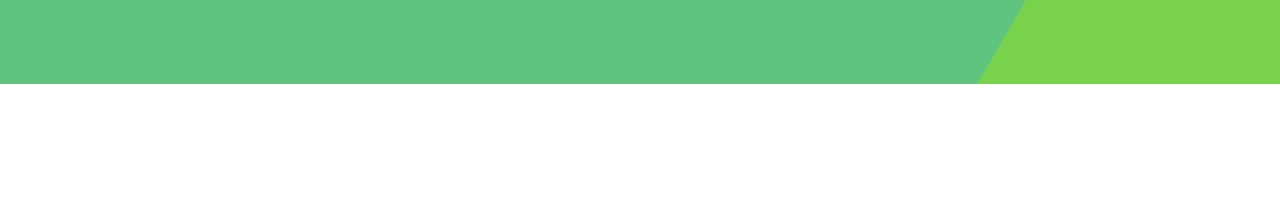
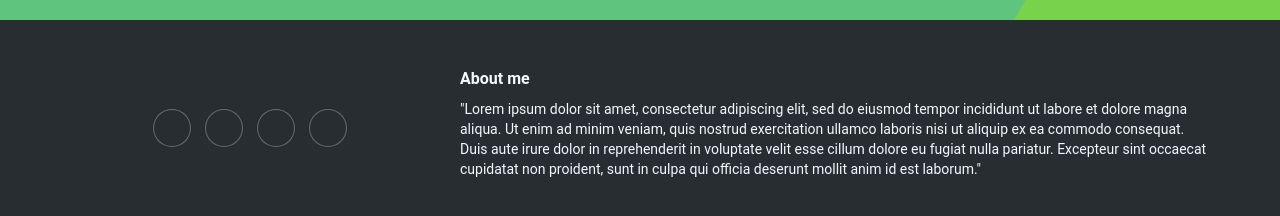
Before and after one commit to PotatoDoge/angular-cheat-sheet, an Angular app: page / in a window 1280 px wide. Shown: the part 716-932 px from the top of the page. Before the commit the page ends 800 px from the top, so only its background shows below. Built offline with nearby package versions, Linux system fonts and the light colour scheme.

Commit message:
Footer created (pending changes)

```diff
--- a/src/app/app.component.html
+++ b/src/app/app.component.html
@@ -2,3 +2,4 @@
 <div class="bg bg2"></div>
 <div class="bg bg3"></div>
 <app-about></app-about>
+<app-footer></app-footer>
--- a/src/app/app.module.ts
+++ b/src/app/app.module.ts
@@ -3,11 +3,13 @@ import { BrowserModule } from '@angular/platform-browser';
 
 import { AppComponent } from './app.component';
 import { AboutComponent } from './about/about.component';
+import { FooterComponent } from './footer/footer.component';
 
 @NgModule({
   declarations: [
     AppComponent,
-    AboutComponent
+    AboutComponent,
+    FooterComponent
   ],
   imports: [
     BrowserModule
--- /dev/null
+++ b/src/app/footer/footer.component.css
@@ -0,0 +1,89 @@
+.footer-dark {
+  padding:50px 0;
+  color:#f0f9ff;
+  background-color:#282d32;
+}
+
+.footer-dark h3 {
+  margin-top:0;
+  margin-bottom:12px;
+  font-weight:bold;
+  font-size:16px;
+}
+
+.footer-dark ul {
+  padding:0;
+  list-style:none;
+  line-height:1.6;
+  font-size:14px;
+  margin-bottom:0;
+}
+
+.footer-dark ul a {
+  color:inherit;
+  text-decoration:none;
+  opacity:0.6;
+}
+
+.footer-dark ul a:hover {
+  opacity:0.8;
+}
+
+@media (max-width:767px) {
+  .footer-dark .item:not(.social) {
+    text-align:center;
+    padding-bottom:20px;
+  }
+}
+
+.footer-dark .item.text {
+  margin-bottom:36px;
+}
+
+@media (max-width:767px) {
+  .footer-dark .item.text {
+    margin-bottom:0;
+  }
+}
+
+.footer-dark .item.text p {
+  opacity:0.6;
+  margin-bottom:0;
+}
+
+.footer-dark .item.social {
+  text-align:center;
+}
+
+@media (max-width:991px) {
+  .footer-dark .item.social {
+    text-align:center;
+    margin-top:20px;
+  }
+}
+
+.footer-dark .item.social > a {
+  font-size:20px;
+  width:36px;
+  height:36px;
+  line-height:36px;
+  display:inline-block;
+  text-align:center;
+  border-radius:50%;
+  box-shadow:0 0 0 1px rgba(255,255,255,0.4);
+  margin:0 8px;
+  color:#fff;
+  opacity:0.75;
+}
+
+.footer-dark .item.social > a:hover {
+  opacity:0.9;
+}
+
+.footer-dark .copyright {
+  text-align:center;
+  padding-top:24px;
+  opacity:0.3;
+  font-size:13px;
+  margin-bottom:0;
+}
--- /dev/null
+++ b/src/app/footer/footer.component.html
@@ -0,0 +1,20 @@
+<div class="footer-dark" style="margin-top:50px ;">
+    <footer>
+        <div class="container">
+            <div class="row">
+                <div class="col-xs-4" style="margin-top:40px;">
+                    <div class="col item social">
+                        <a href="#"><i class="icon ion-social-facebook"></i></a>
+                        <a href="#"><i class="icon ion-social-twitter"></i></a>
+                        <a href="#"><i class="icon ion-social-snapchat"></i></a>
+                        <a href="#"><i class="icon ion-social-instagram"></i></a>
+                    </div>
+                </div>
+                <div class="col-xs-8">
+                    <h3>About me</h3>
+                    <p>"Lorem ipsum dolor sit amet, consectetur adipiscing elit, sed do eiusmod tempor incididunt ut labore et dolore magna aliqua. Ut enim ad minim veniam, quis nostrud exercitation ullamco laboris nisi ut aliquip ex ea commodo consequat. Duis aute irure dolor in reprehenderit in voluptate velit esse cillum dolore eu fugiat nulla pariatur. Excepteur sint occaecat cupidatat non proident, sunt in culpa qui officia deserunt mollit anim id est laborum."</p>
+                </div>
+            </div>
+        </div>
+    </footer>
+</div>
--- /dev/null
+++ b/src/app/footer/footer.component.ts
@@ -0,0 +1,15 @@
+import { Component, OnInit } from '@angular/core';
+
+@Component({
+  selector: 'app-footer',
+  templateUrl: './footer.component.html',
+  styleUrls: ['./footer.component.css']
+})
+export class FooterComponent implements OnInit {
+
+  constructor() { }
+
+  ngOnInit(): void {
+  }
+
+}
```
